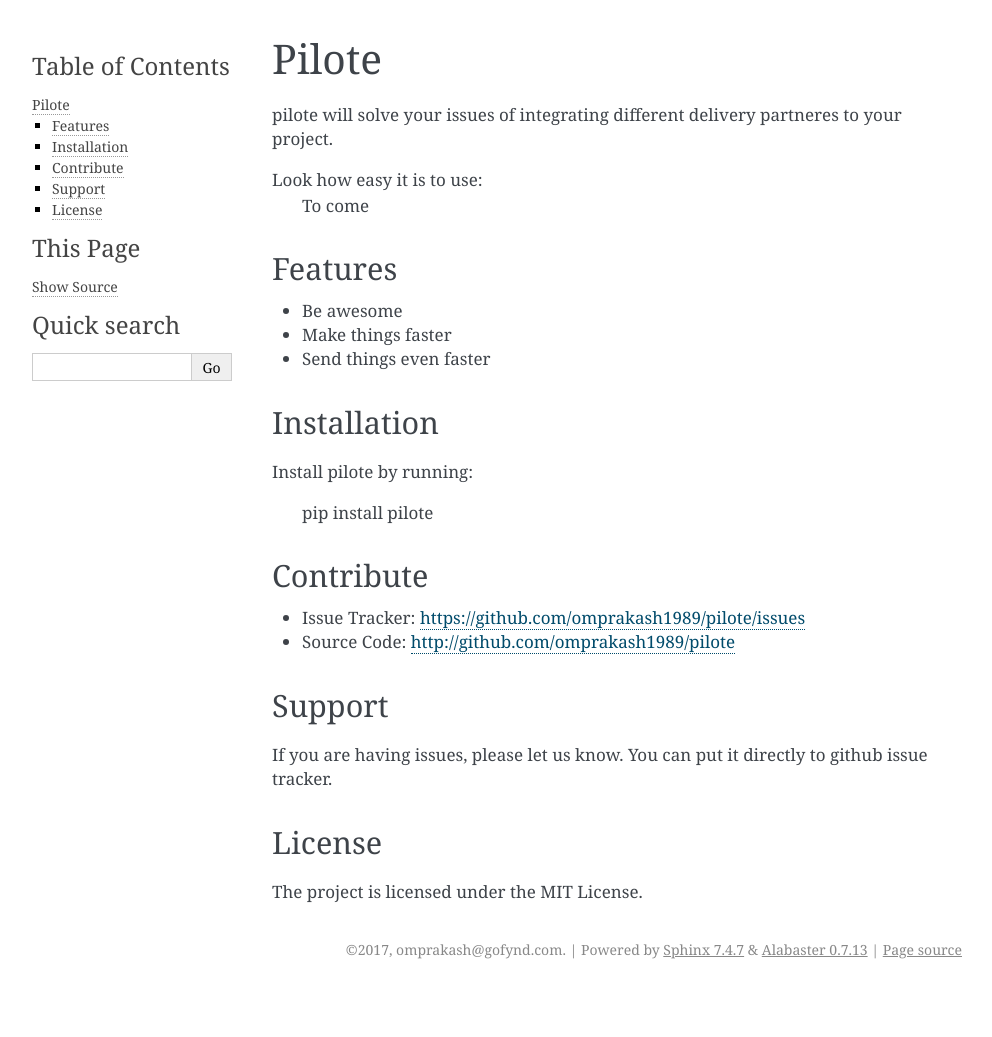
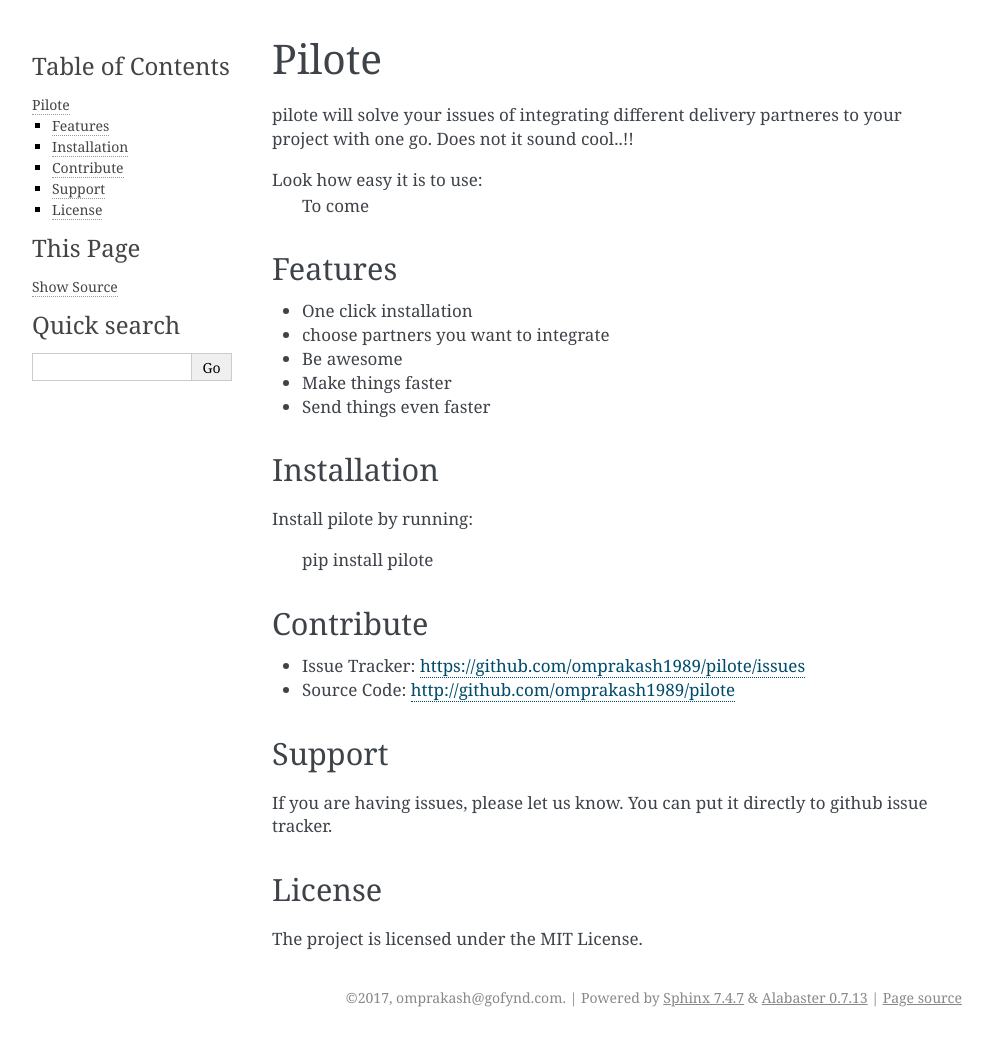
Before and after one commit to gofynd/fyx, a Sphinx documentation site: the page built from docs/index.rst, in a window 1280 px wide. Shown: the whole page, without its empty margins (148-1140 px from the left). Built offline with Sphinx 7.4.7, drawn with Linux system fonts in a browser that asks for light colours; before the commit the page ends 989 px from its top, so only the background shows below that.

Commit message:
Added initial doc.

```diff
--- a/docs/index.rst
+++ b/docs/index.rst
@@ -1,7 +1,8 @@
 Pilote
 ======
 
-pilote will solve your issues of integrating different delivery partneres to your project.
+pilote will solve your issues of integrating different delivery partneres to your project with one go.
+Does not it sound cool..!!
 
 Look how easy it is to use:
    To come
@@ -9,6 +10,8 @@ Look how easy it is to use:
 Features
 --------
 
+- One click installation
+- choose partners you want to integrate
 - Be awesome
 - Make things faster
 - Send things even faster
```
